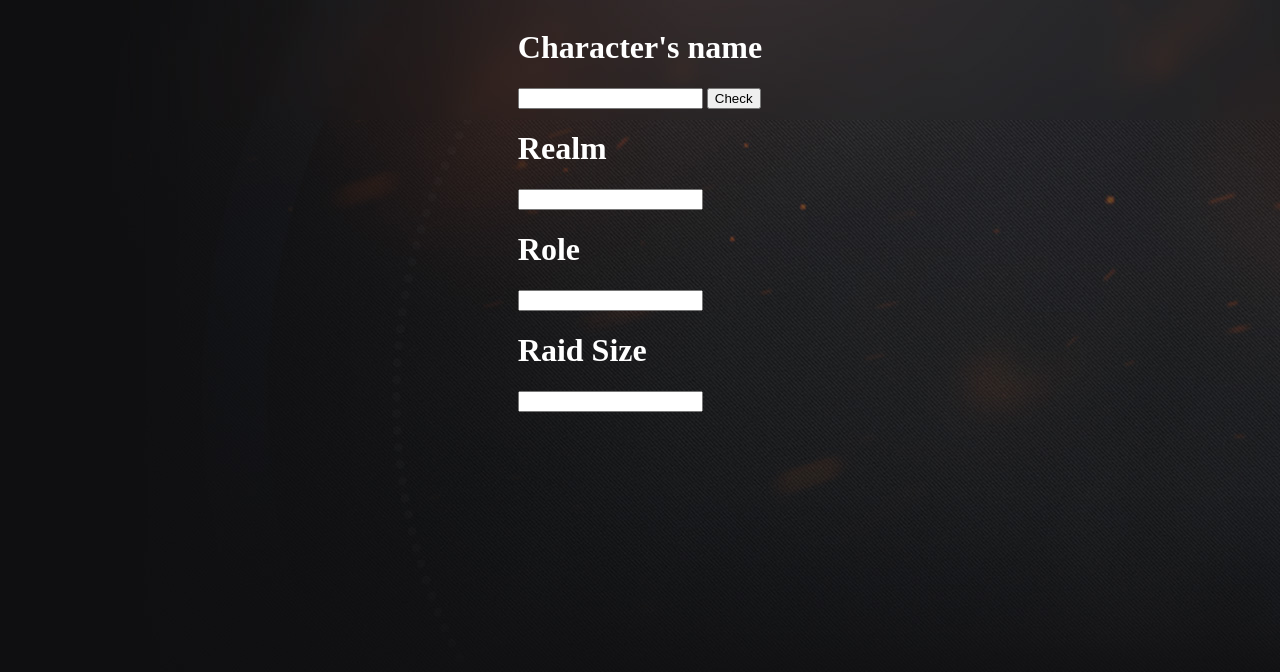
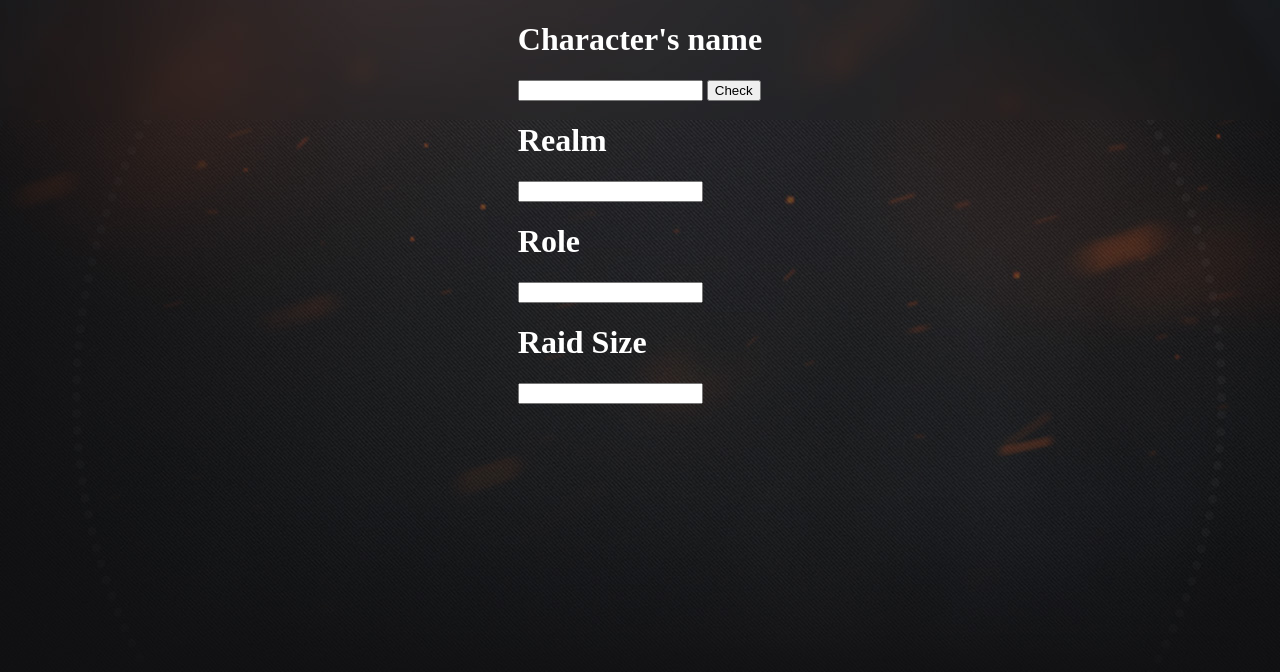
Before and after one commit to martincosimano/warcraftStatistics, a plain HTML site: page index.html in a window 1280 px wide. Drawn offline with Linux system fonts and the light colour scheme.

Commit message:
working on the style of the page

```diff
--- a/index.html
+++ b/index.html
@@ -12,6 +12,7 @@
 	</head>
 	<body>
 
+		<main>
 			<div class="container">
 				<div class="container-container">
 					<h1>Character's name</h1>
@@ -26,6 +27,7 @@
 					<h2></h2>
 				</div>
 			</div>
+		</main>
 
 		<script type="text/javascript" src="main.js"></script>
 	</body>
--- a/style.css
+++ b/style.css
@@ -1,5 +1,28 @@
-body {
+/******************************************
+/* CSS
+/*******************************************/
+
+/* Box Model Hack */
+*{
+    box-sizing: border-box;
+  }
+
+body, html {
+    height: 100%;
+}
+
+div,
+main,
+body{
+    margin: 0;
+}
+
+main {
     background-image: url("background.png");
+    background-position: center;
+    background-repeat: no-repeat;
+    background-size: cover;
+    height: 100%;
 }
 
 h1,
@@ -10,4 +33,6 @@ h2{
 .container {
     display: flex;
     justify-content: center;
+    margin-inline: auto;
+    width: min(90%, 70.5rem);
 }
```
Lines whose indentation alone changed are shown as unchanged.
